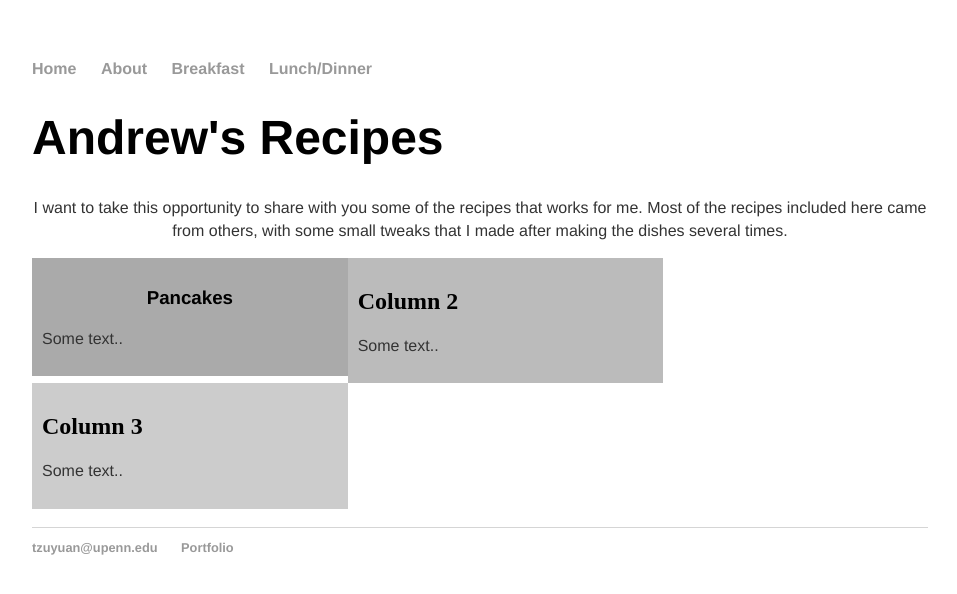
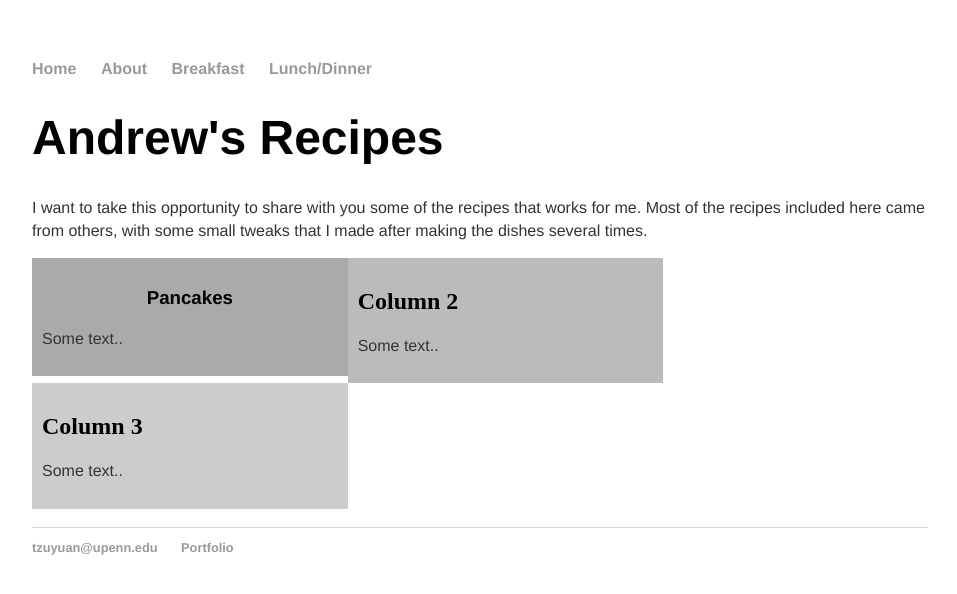
Before and after one commit to tzuyuanw/tzuyuanw.github.io, a Jekyll site: the page recipes/index.html, which Jekyll copies as it is, in a window 1280 px wide. Shown: the top 594 px of the page, without its empty margins (160-1117 px from the left). Built offline with Jekyll 4.4.1, drawn with Linux system fonts in a browser that asks for light colours.

Commit message:
Update recipes.css

```diff
--- a/css/recipes.css
+++ b/css/recipes.css
@@ -32,7 +32,7 @@ p {
     line-height: 1.4em;
     color: #333;
 }
-.center{
+h3.center{
     text-align: center;
 }
 
```
